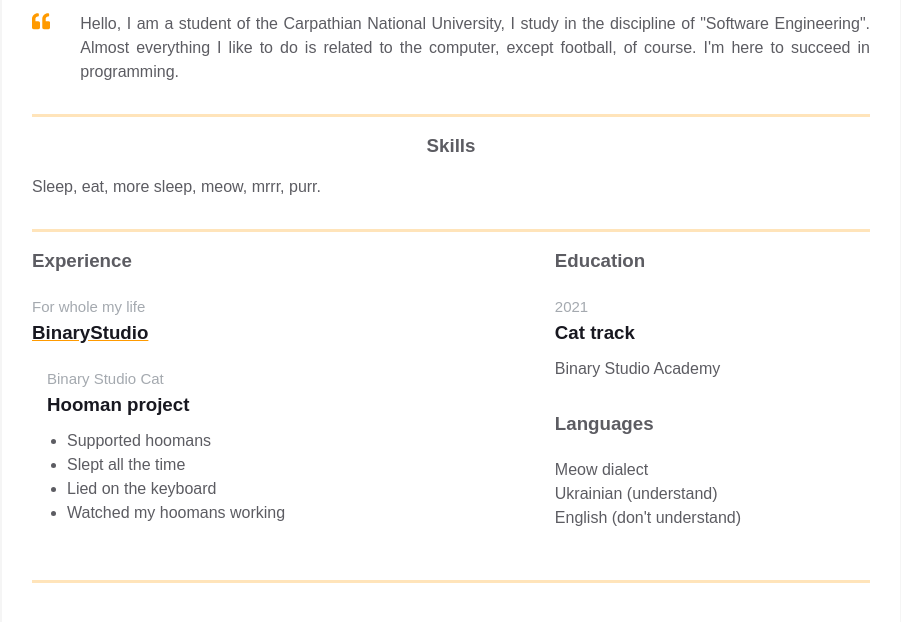
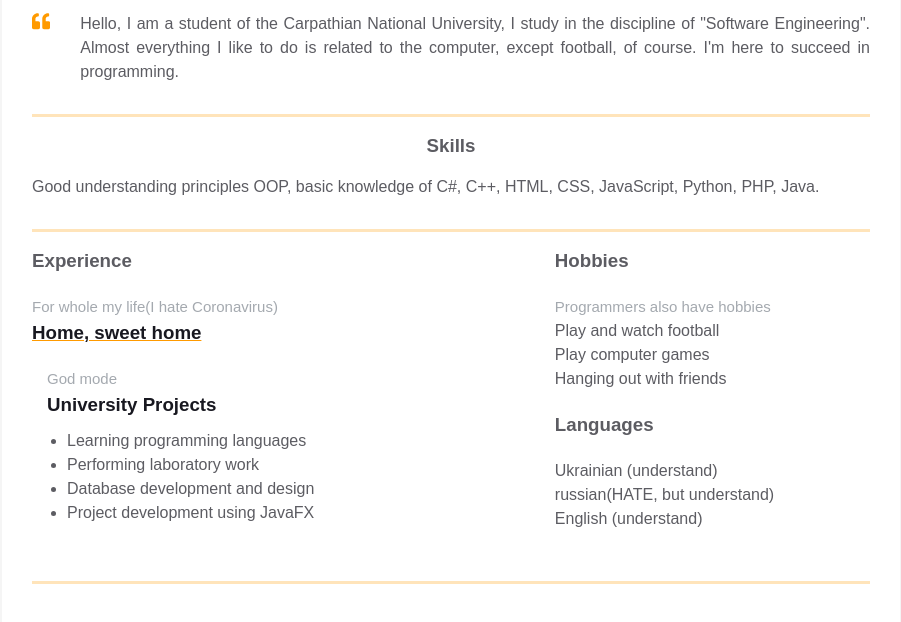
Before and after one commit to YevhenBrusak/homepage, a plain HTML site: page index.html in a window 1280 px wide. Shown: the part 350-972 px from the top of the page, without its empty margins (189-1090 px from the left). Drawn offline with Linux system fonts and the light colour scheme.

Commit message:
Added personal secondary information

```diff
--- a/index.html
+++ b/index.html
@@ -110,7 +110,7 @@
           <div class="resume__block">
             <div class="skills">
               <h3 class="skills__header">Skills</h3>
-              <p class="skills__text">Sleep, eat, more sleep, meow, mrrr, purr. </p>
+              <p class="skills__text">Good understanding principles OOP, basic knowledge of C#, C++, HTML, CSS, JavaScript, Python, PHP, Java.</p>
             </div>
           </div>
         </div>
@@ -118,23 +118,22 @@
         <div class="container">
           <div class="resume__block">
             <div class="main-info fh">
-
               <div class="experiences">
                 <h3 class="experiences__header">Experience</h3>
                   <div class="experiences__company">
                     <div class="experiences__company-header">
-      <span class="experiences__company-header-durability">For whole my life</span>
-      <h3 class="experiences__company-header-name">BinaryStudio</h3>
+                      <span class="experiences__company-header-durability">For whole my life(I hate Coronavirus)</span>
+                      <h3 class="experiences__company-header-name">Home, sweet home</h3>
                     </div>
 
                     <div class="experiences__company-project">
-      <span class="experiences__company-project-role">Binary Studio Cat</span>
-      <h3 class="experiences__company-project-name">Hooman project</h3>
+                      <span class="experiences__company-project-role">God mode</span>
+                      <h3 class="experiences__company-project-name">University Projects</h3>
                       <ul class="experiences__company-project-responsibilities">
-        <li>Supported hoomans</li>
-        <li>Slept all the time</li>
-        <li>Lied on the keyboard</li>
-        <li>Watched my hoomans working</li>
+                        <li>Learning programming languages</li>
+                        <li>Performing laboratory work</li>
+                        <li>Database development and design</li>
+                        <li>Project development using JavaFX</li>
                       </ul>
                     </div>
                   </div>
@@ -142,24 +141,25 @@
 
               <div class="additional-info fv">
                 <div class="additional-info__education">
-                  <h3 class="additional-info__education-header">Education</h3>
+                  <h3 class="additional-info__education-header">Hobbies</h3>
                   <div class="additional-info__education-university">
-                    <span class="additional-info__education-university-durability">2021</span>
-                    <h3 class="additional-info__education-university-speciality">Cat track</h3>
-                    <p class="additional-info__education-university-name">Binary Studio Academy</p>
+                    <span class="additional-info__education-university-durability">Programmers also have hobbies</span>
+                    <p class="additional-info__education-university-name">Play and watch football</p>
+                    <p class="additional-info__education-university-name">Play computer games</p>
+                    <p class="additional-info__education-university-name">Hanging out with friends</p>
                   </div>
                 </div>
 
                 <div class="additional-info__languages">
                   <h3 class="additional-info__languages-header">Languages</h3>
                   <p class="additional-info__languages-item">
-                    Meow dialect
-                  </p>
-                  <p class="additional-info__languages-item">
                     Ukrainian (understand)
                   </p>
                   <p class="additional-info__languages-item">
-                    English (don't understand)
+                    russian(HATE, but understand)
+                  </p>
+                  <p class="additional-info__languages-item">
+                    English (understand)
                   </p>
                 </div>
               </div>
```
Lines whose indentation alone changed are shown as unchanged.
